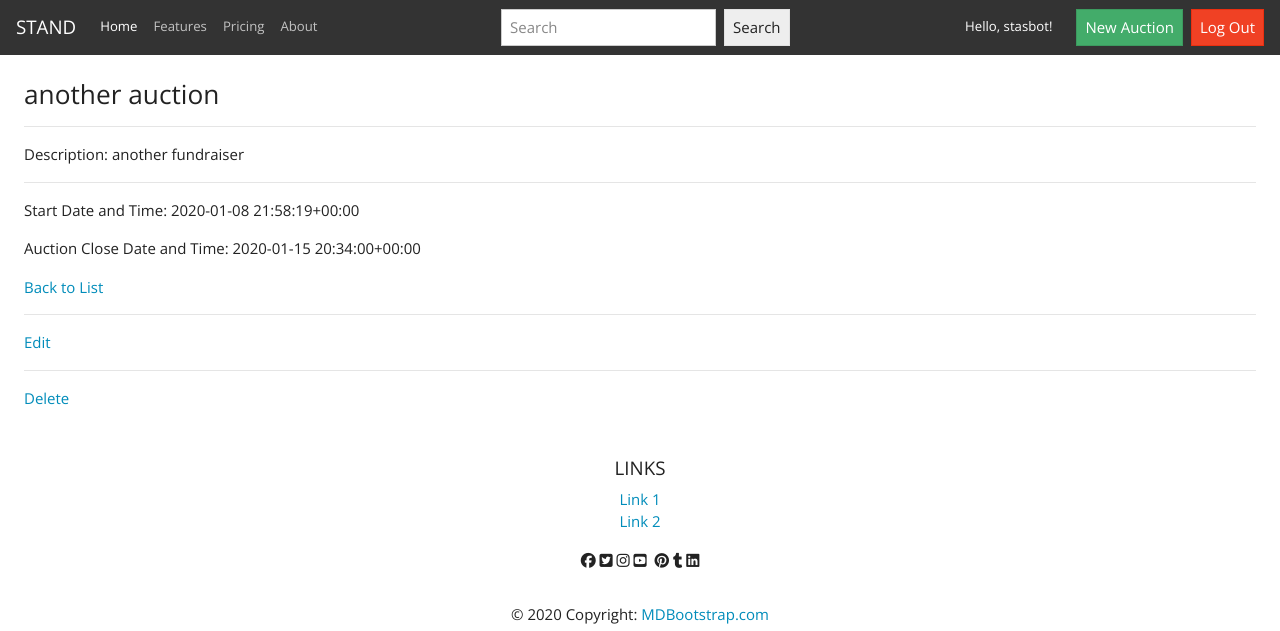
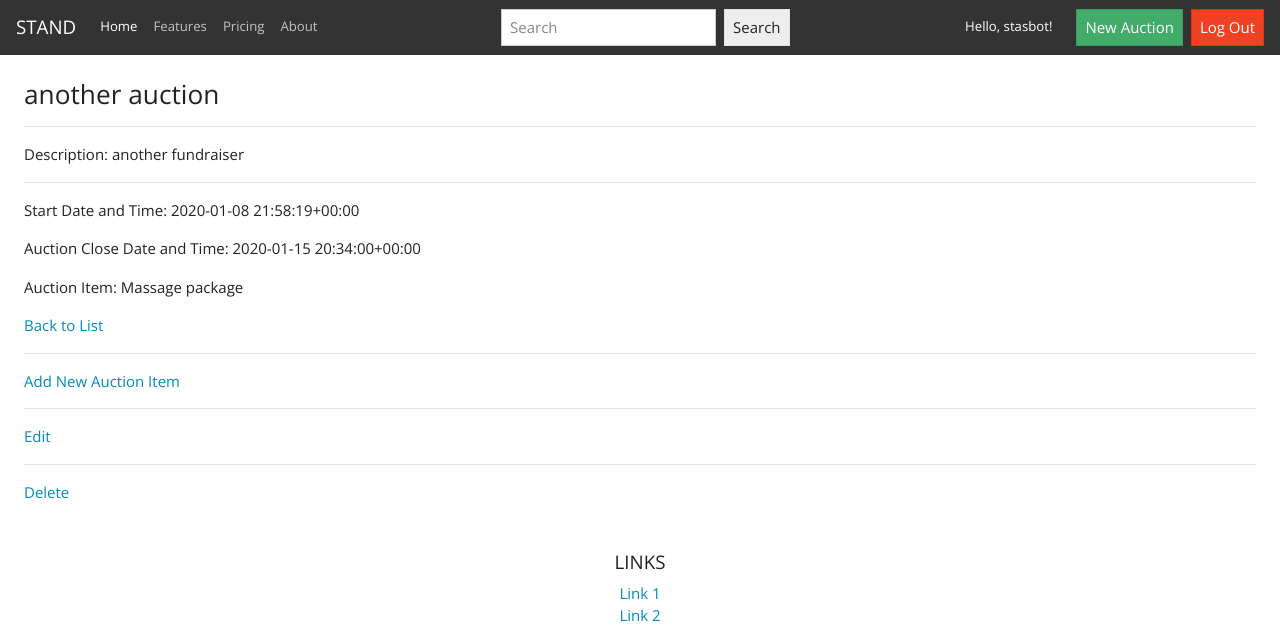
Before and after one commit to stasi815/Stand, a Django app: a page that uses auctions/templates/auctions/auction_details.html in a window 1280 px wide. Shown: the top 631 px of the page. Run offline with Django 3.2, Linux system fonts and the light colour scheme; a user stored in the database is signed in; data comes from the database, SQL or seed files in the repository; both versions use the stored data as it was after the commit; some libraries are stand-ins or nearby versions.

Commit message:
can add new item

```diff
--- a/auctions/templates/auctions/auction_details.html
+++ b/auctions/templates/auctions/auction_details.html
@@ -9,9 +9,12 @@
       <hr>
       <p>Start Date and Time: {{ auction.start_date|linebreaksbr }}</p>
       <p>Auction Close Date and Time: {{ auction.end_date|linebreaksbr }}</p>
+      <p>Auction Item: {{ auction.item|linebreaksbr }}</p>
+
 
       <a href="{% url 'auctions-list-page' %}">Back to List</a><hr>
       {% if user.is_authenticated %}
+        <a href= "{% url 'new-item-page'%}">Add New Auction Item</a><hr>
         <a href= "{% url 'auction-update-page' auction.slug %}">Edit</a><hr>
         <a href= "{% url "auction-delete" auction.slug %}">Delete</a>
       {% endif %}
```
Also changed, not shown: db.sqlite3.
